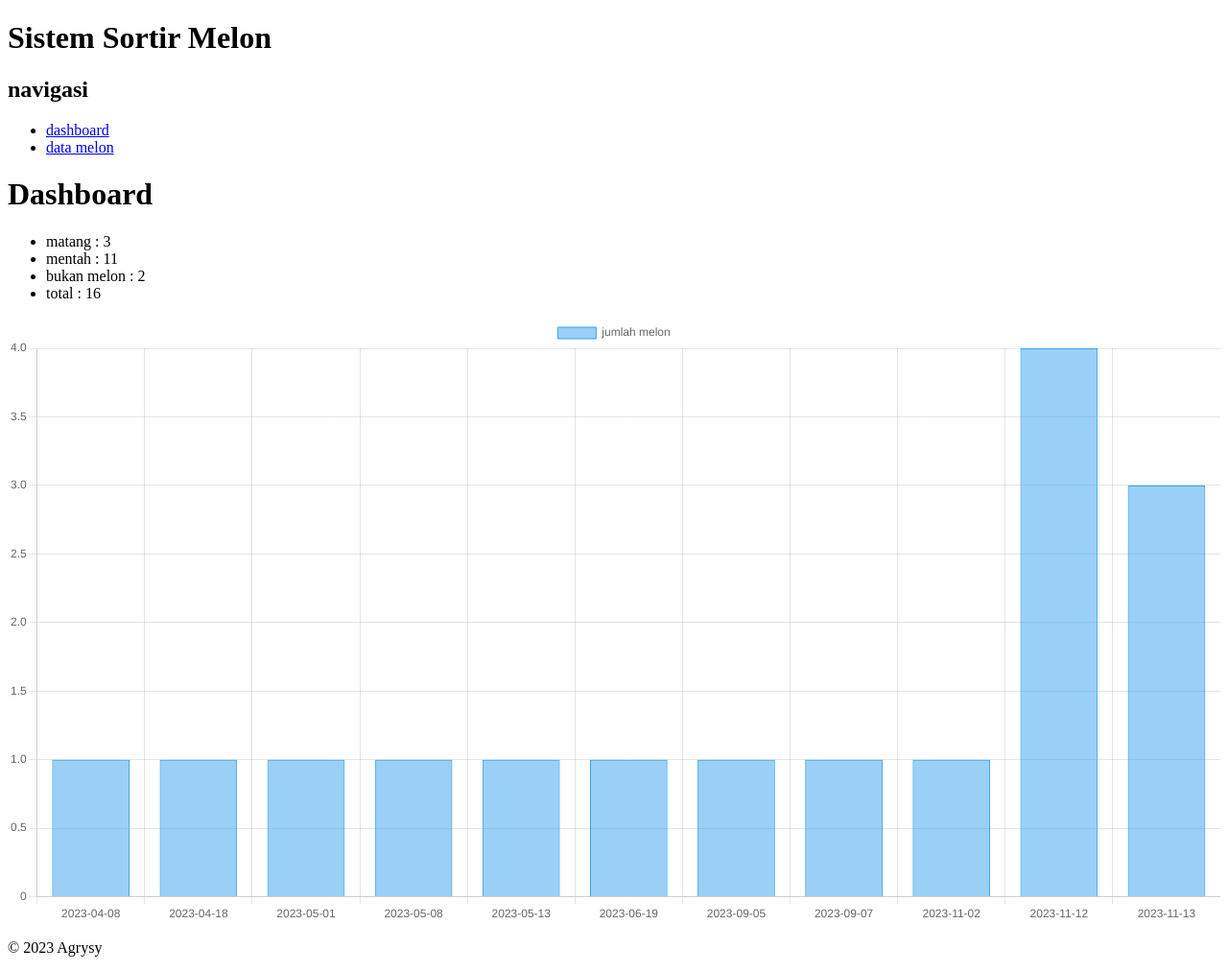
After one commit to Agrysys/SSM_webapp, a Django app: page /ssm/dashboard in a window 1280 px wide. The commit adds this page. Shown: the whole page at 96% size. Run offline with Django 4.2, Linux system fonts and the light colour scheme; data comes from the database, SQL or seed files in the repository; both versions use the stored data as it was after the commit.

Commit message:
[feat] membuat tampilan dashboard kasar

```diff
--- a/SSMwebapp/settings.py
+++ b/SSMwebapp/settings.py
@@ -38,7 +38,8 @@ INSTALLED_APPS = [
     'django.contrib.sessions',
     'django.contrib.messages',
     'django.contrib.staticfiles',
-    'ssm'
+    'ssm',
+    'django_seed'
 ]
 
 MIDDLEWARE = [
--- a/ssm/templates/base.html
+++ b/ssm/templates/base.html
@@ -14,13 +14,24 @@
             width : 100px;
             height : 100px;
         }
+
+        #myChart{
+            height : 100px;
+        }
     </style>
 </head>
 <body>
     <header>
         <h1>Sistem Sortir Melon</h1>
     </header>
+    <nav>
+        <h2>navigasi</h2>
+        <ul>
+            <li><a href="{% url "ssm:dashboard" %}">dashboard</a></li>
 
+            <li><a href="{% url "ssm:data.melon" %}">data melon</a></li>
+        </ul>
+    </nav>
     <main>
         {% block content %}{% endblock %}
     </main>
--- /dev/null
+++ b/ssm/templates/ssm/dashboard.html
@@ -0,0 +1,42 @@
+{% extends "base.html" %}
+{% block title %}dashboard{% endblock title %}
+{% block content %}
+<h1>Dashboard</h1>
+<ul>
+    <li>matang      : {{jumlah_matang}}</li>
+    <li>mentah      : {{jumlah_mentah}}</li>
+    <li>bukan melon : {{jumlah_bukan}}</li>
+    <li>total       : {{jumlah_total}}</li>
+</ul>
+
+<div>
+    <canvas id="myChart"></canvas>
+  </div>
+
+  <script src="https://cdn.jsdelivr.net/npm/chart.js"></script>
+
+  <script>
+    const ctx = document.getElementById('myChart');
+
+    const label_tanggal = JSON.parse('{{ label_chart|safe }}')
+    const data_jumlah_melon = JSON.parse('{{ data_chart|safe }}')
+    new Chart(ctx, {
+      type: 'bar',
+      data: {
+        labels: label_tanggal,
+        datasets: [{
+          label: 'jumlah melon',
+          data: data_jumlah_melon,
+          borderWidth: 1
+        }]
+      },
+      options: {
+        scales: {
+          y: {
+            beginAtZero: true
+          }
+        }
+      }
+    });
+  </script>
+{% endblock content %}
--- a/ssm/urls.py
+++ b/ssm/urls.py
@@ -12,5 +12,6 @@ urlpatterns = [
     path("image", views.index, name="index"),
     path("coba", views.coba),
     path("api/v1/",include(api_Patern)),
-    path("melon", views.data_melons, name="melon")
+    path("melon", views.data_melons, name="data.melon"),
+    path("dashboard", views.dashboard, name="dashboard")
 ]
--- a/ssm/views.py
+++ b/ssm/views.py
@@ -1,7 +1,7 @@
 import cv2
 import io
 import numpy as np
-import random
+import json
 
 from PIL import Image
 from django.http import HttpResponse, JsonResponse
@@ -11,6 +11,9 @@ from .models import Glcm, Melon
 from tensorflow.keras.models import load_model
 from django.core.files.storage import default_storage
 from django.utils import timezone
+from datetime import date, timedelta
+from django.db.models import Count
+from django.db.models.functions import Trunc
 
 
 def index(request):
@@ -123,6 +126,50 @@ def data_melons(request):
     melon = Melon.objects.all
     return render(request,"ssm/data_melons.html",{'melons':melon})
 
+def dashboard(request):
+    total = Melon.objects.count()
+    matang = Melon.objects.filter(object_class = Melon.MATANG).count()
+    mentah = Melon.objects.filter(object_class = Melon.MENTAH).count()
+    bukan = Melon.objects.filter(object_class = Melon.BUKAN_MELON).count()
+
+    label = []
+    data = []
+
+    # start_date = date(2023, 11, 13)  # replace with your start date
+    # end_date = timezone.now().date()
+    # delta = timedelta(days=1)
+    # context = {}
+    # while start_date <= end_date:
+    #     label = label.append(start_date)
+    #     melon_count = Melon.objects.filter(pub_date = start_date).count()
+    #     data = data.append(melon_count)
+    #     start_date += delta
+
+    # melons = Melon.objects.order_by("pub_date")
+    # for melon in melons:
+    #     tanggl = str(melon.pub_date)
+    #     print(melon.pub_date)
+    #     label = label.append(tanggl)
+    #     data = Melon.objects.filter(pub_date = tanggl).count()
+    melons = Melon.objects.annotate(date=Trunc('pub_date', 'day')).values('date').annotate(count=Count('kode_melon')).order_by('date')
+
+    for melon in melons:
+        data.append(melon['count'])
+        label.append(melon['date'].strftime('%Y-%m-%d'))
+
+
+    context = {
+        "jumlah_total":total,
+        "jumlah_matang":matang,
+        "jumlah_mentah":mentah,
+        "jumlah_bukan":bukan,
+        "label_chart" : json.dumps(label),
+        "data_chart" : json.dumps(data)
+
+    }
+
+    return render(request=request, template_name="ssm/dashboard.html", context=context)
+
 def get_glcm(request, pk):
     glcm = Glcm.objects.get(pk=pk)
     data = {
```
Also changed, not shown: ssm/management/commands/seed.py (added, +61 -0 lines), ssm/models.py (+36 -39 lines), db.sqlite3.
